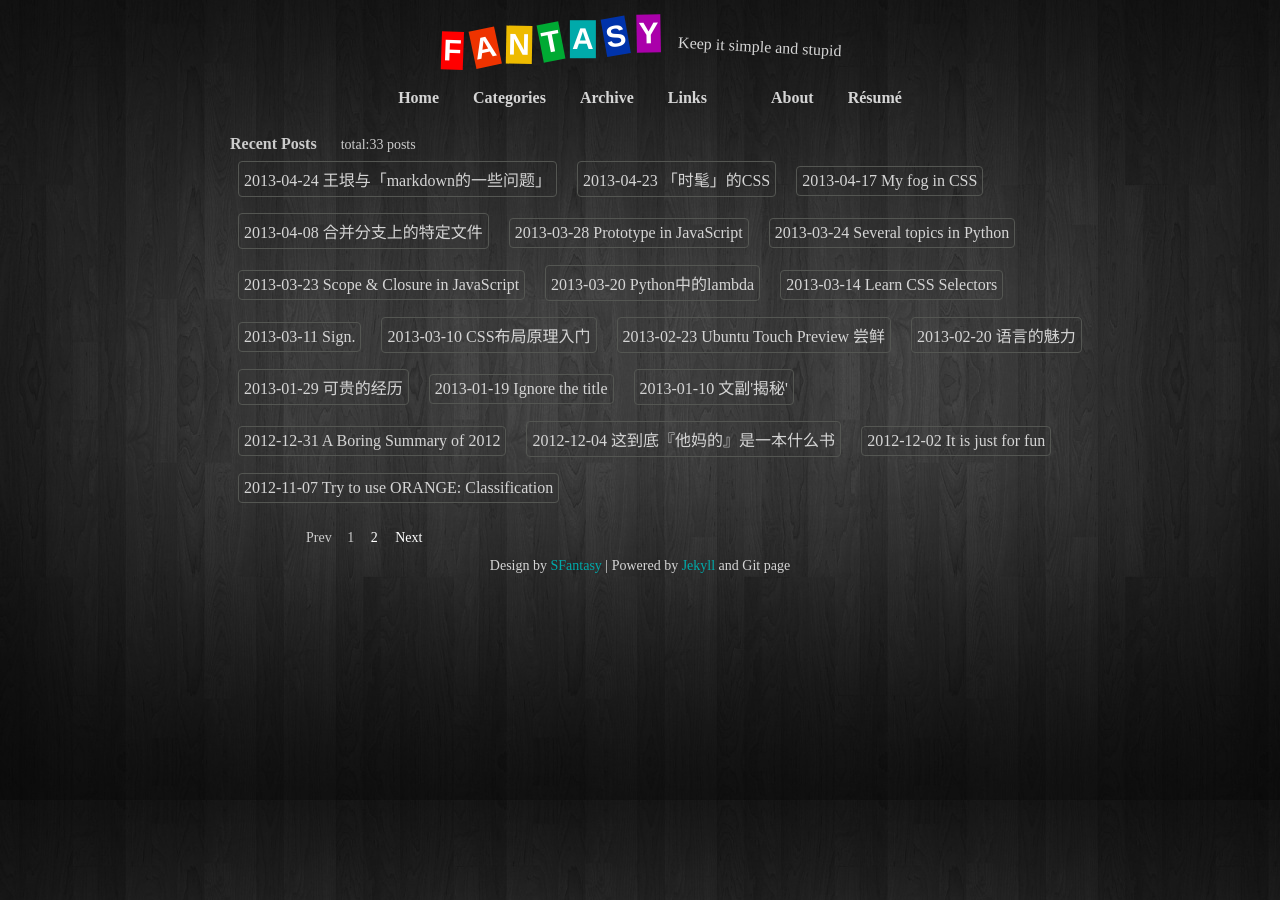
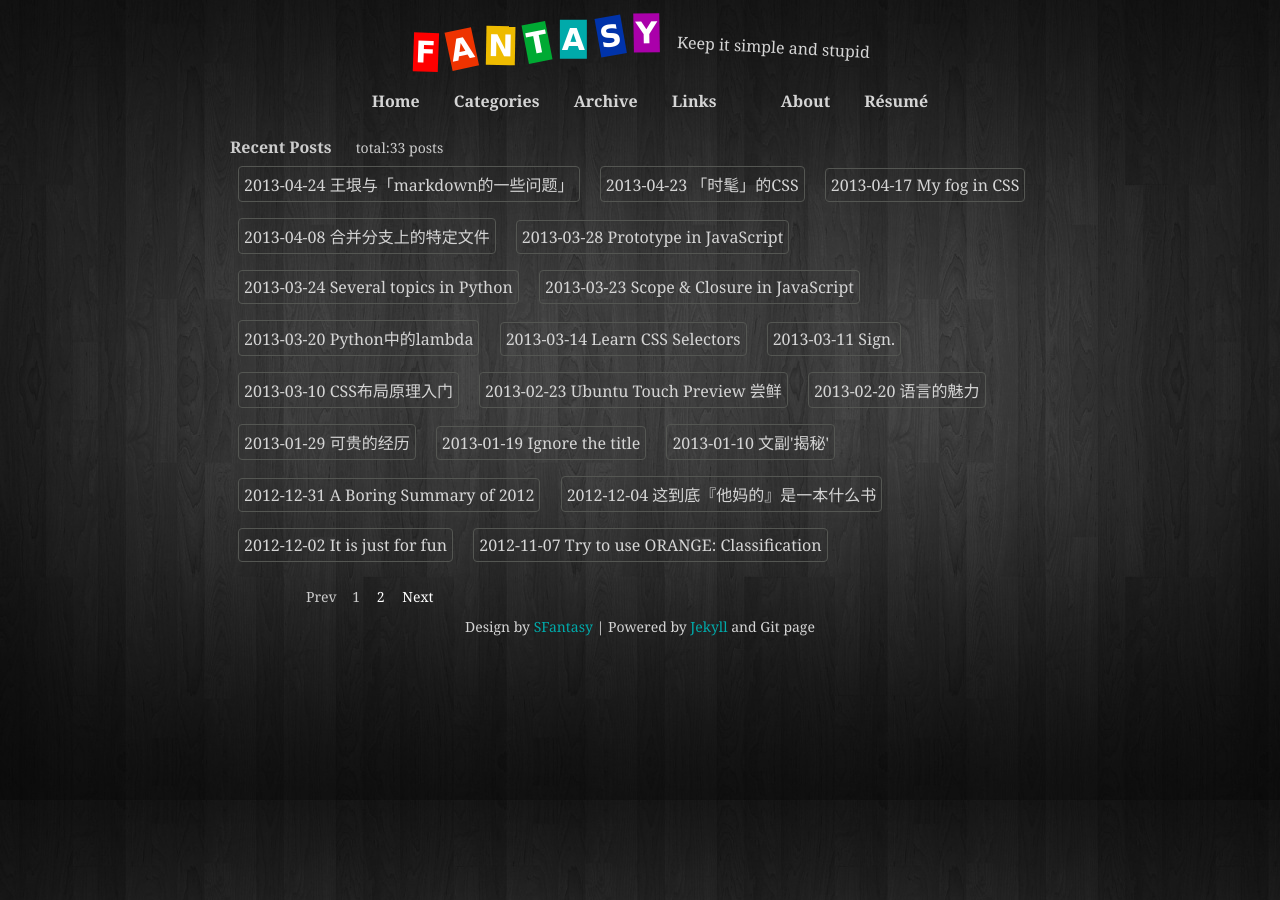
Before and after one commit to SFantasy/blog, a Jekyll site: the page built from index.html, in a window 1280 px wide. Built offline with Jekyll 4.4.1, drawn with Linux system fonts in a browser that asks for light colours; Markdown is read by kramdown in place of the engine named in the settings; the list of posts is cut into pages by our own code.

Commit message:
Font style fixed

```diff
--- a/media/css/homepage.scss
+++ b/media/css/homepage.scss
@@ -23,7 +23,7 @@
 /* Global settings */
 body {
 	margin: 0;
-	family: "Helvetica Neue", Helvetica, Arial, sans-serif;
+	font-family: Georgia, Helvetica, Arial, sans-serif;
 	background-image: url('/media/img/background.jpg');
 }
 .inner {
@@ -87,7 +87,7 @@
 		display: inline-block;
 		@include transform(-5deg);
 		font: {
-			family: "Comic Sans", Helvetica, Arial, sans-serif;
+			family: "Comic Sans MS", Helvetica, Arial, sans-serif;
 			size: 30px;
 		};
 		span {
```
Also changed, not shown: media/css/homepage.css, 3 other files.
